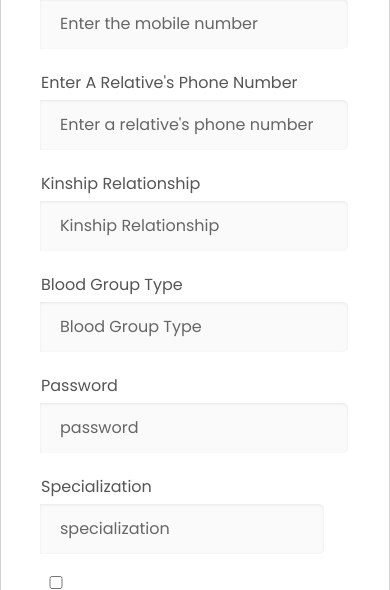
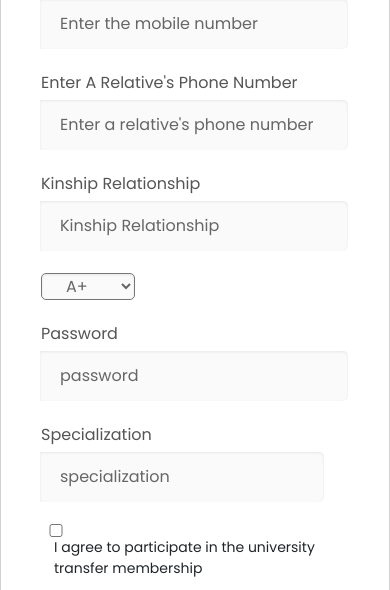
Before and after one commit to mohammedobaid1234/bus_php, a PHP site: page /students/student/register.php in a window 390 px wide. Shown: the part 745-1335 px from the top of the page. Run offline with PHP 8.4, Linux system fonts and the light colour scheme.

Commit message:
length in mobile

```diff
--- a/student/register.php
+++ b/student/register.php
@@ -131,7 +131,7 @@ if (isset($_POST['submit'])){
                         <div class="col-2">
                             <div class="input-group">
                                 <label class="label">Enter the mobile number</label>
-                                <input class="input--style-4" name="mobile_no" type="number" placeholder="Enter the mobile number" required>
+                                <input class="input--style-4" name="mobile_no" type="phone" placeholder="Enter the mobile number" minlength="10" maxlength="10"  pattern="\d{10}" required>
                             </div>
                         </div>
                     </div>
@@ -140,7 +140,7 @@ if (isset($_POST['submit'])){
                         <div class="col-2">
                             <div class="input-group">
                                 <label class="label">Enter a relative's phone number</label>
-                                <input class="input--style-4" name="relatives_mobile_no"  type="number" placeholder="Enter a relative's phone number" required>
+                                <input class="input--style-4" name="relatives_mobile_no"  type="phone" placeholder="Enter a relative's phone number" minlength="10" maxlength="10"  pattern="\d{10}"  required>
                             </div>
                         </div>
                         <div class="col-2">
@@ -154,8 +154,19 @@ if (isset($_POST['submit'])){
                     <div class="row row-space">
                         <div class="col-2">
                             <div class="input-group">
-                                <label class="label">Blood Group Type</label>
-                                <input name="blood_type" class="input--style-4" type="text" placeholder="Blood Group Type" required>
+                                <!-- <label class="label">Blood Group Type</label> -->
+                                    <select name="blood_type" class="input--style-4" type="text" placeholder="Blood Group Type" required>
+                                    <option value="A+">A+</option>
+                                    <option value="A-">A-</option>
+                                    <option value="B+">B+</option>
+                                    <option value="B-">B-</option>
+                                    <option value="AB+">AB+</option>
+                                    <option value="AB-">AB-</option>
+                                    <option value="O+">O+</option>
+                                    <option value="O-">O-</option>
+                                </select>
+
+                                <!-- <input name="blood_type" class="input--style-4" type="text" placeholder="Blood Group Type" required> -->
                             </div>
                         </div>
                         <div class="col-2">
```
